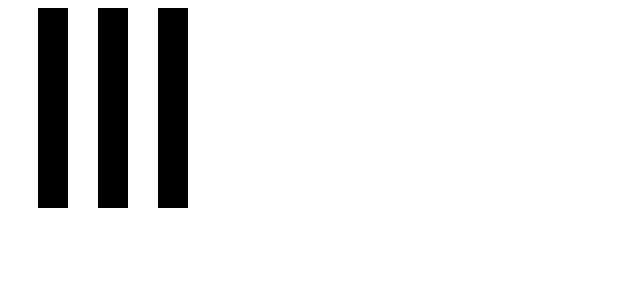
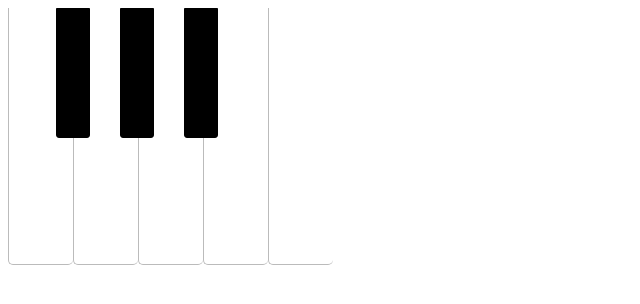
Before and after one commit to editaahn/simple-playground, a React (Vite) app: page /piano in a window 1280 px wide. Shown: the top 304 px of the page, without its empty margins (0-640 px from the left). Built offline with nearby package versions, Linux system fonts and the light colour scheme.

Commit message:
feat: work on piano style

```diff
--- a/src/libs/piano/Piano/Piano.tsx
+++ b/src/libs/piano/Piano/Piano.tsx
@@ -11,11 +11,14 @@
         {({ groups }) =>
           <>
             {groups.map(pianoKeys =>
-              <PianoKeyGroup pianoKeys={pianoKeys} checkPressed={checkPressed} />
+              <PianoKeyGroup pianoKeys={pianoKeys} checkPressed={checkPressed} key={pianoKeys.join()} />
             )}
           </>
         }
       </PianoKeySeperator>
     </Stack>
   );
-}, { displayName: 'Piano', memoize: false });
+}, {
+  displayName: 'Piano',
+  memoize: false
+});
--- a/src/libs/piano/Piano/usePiano.ts
+++ b/src/libs/piano/Piano/usePiano.ts
@@ -20,7 +20,10 @@
         setPressed(new Set());
       }
     });
-  }, []);
+  }, [note]);
 
-  return { checkPressed, note };
+  return {
+    checkPressed,
+    note
+  };
 };
--- a/src/libs/piano/PianoKey/BlackPianoKey.tsx
+++ b/src/libs/piano/PianoKey/BlackPianoKey.tsx
@@ -2,8 +2,18 @@
 
 type PianoKeyProps = {
   pressed: boolean;
+  left: number;
 };
 
-export const BlackPianoKey = ({ pressed }: PianoKeyProps) => (
-  <Box bgcolor={pressed ? "gray" : "black"} width={30} height={200} />
+export const BlackPianoKey = ({ pressed, left }: PianoKeyProps) => (
+  <Box bgcolor={pressed ? "gray" : "black"}
+    width="2em"
+    height="8em"
+    position="absolute"
+    border="1px solid #000"
+    borderRadius="0 0 3px 3px"
+    left={left + 'em'}
+    margin="0 0 0 -1em"
+    zIndex={2}
+  />
 );
--- a/src/libs/piano/PianoKey/WhitePianoKey.tsx
+++ b/src/libs/piano/PianoKey/WhitePianoKey.tsx
@@ -5,5 +5,14 @@
 };
 
 export const WhitePianoKey = ({ pressed }: PianoKeyProps) => (
-  <Box bgcolor={pressed ? "silver" : "white"} width={30} height={200} />
+  <Box
+    bgcolor={pressed ? "silver" : "white"}
+    width="4em"
+    height="16em"
+    position="relative"
+    borderLeft="1px solid #bbb"
+    borderBottom="1px solid #bbb"
+    borderRadius="0 0 5px 5px"
+    zIndex={1}
+  />
 );
--- a/src/libs/piano/PianoKeyGroup/PianoKeyGroup.tsx
+++ b/src/libs/piano/PianoKeyGroup/PianoKeyGroup.tsx
@@ -1,3 +1,4 @@
+import { Stack } from "@mui/material";
 import { BlackPianoKey } from "../PianoKey/BlackPianoKey";
 import { WhitePianoKey } from "../PianoKey/WhitePianoKey";
 
@@ -7,7 +8,7 @@
 };
 
 export const PianoKeyGroup = ({ pianoKeys, checkPressed }: PianoKeyGroup) =>
-  <>
+  <Stack direction="row" position="relative">
     {pianoKeys.map((pianoKey, i) =>
       i % 2 === 0 ?
         <WhitePianoKey
@@ -17,6 +18,7 @@
         : <BlackPianoKey
           pressed={checkPressed(pianoKey)}
           key={pianoKey}
+          left={(i + 1) * 2}
         />
     )}
-  </>;
+  </Stack>;
--- a/src/libs/piano/PianoKeySeperator/usePianoKeySeperator.ts
+++ b/src/libs/piano/PianoKeySeperator/usePianoKeySeperator.ts
@@ -2,20 +2,22 @@
 
 type UsePianoKeySeperatorProps = {
   note: string[];
-  children: (props: { groups: string[][] }) => ReactElement;
-}
+  children: (props: { groups: string[][]; }) => ReactElement;
+};
 
-const NUMBER_OF_KEYS_IN_EACH_GROUP = [7, 5];
+const SEPARATING_UNITS = [7, 5];
 
 export const usePianoKeySeperator = ({ note, children }: UsePianoKeySeperatorProps) => {
   const copy = [...note];
   const groups: string[][] = [];
 
-  for (let i = 0; copy.length !== 0; i++){
-    groups.push(copy.splice(0, NUMBER_OF_KEYS_IN_EACH_GROUP[i % 2 === 0 ? 0 : 1]));
+  for (let i = 0; copy.length !== 0; i++) {
+    const count = i % 2 === 0 ? 0 : 1;
+    groups.push(copy.splice(0, SEPARATING_UNITS[count]));
   }
 
-  console.log(groups)
-
-  return { groups, children };
-}
+  return {
+    groups,
+    children
+  };
+};
--- a/src/libs/piano/index.ts
+++ b/src/libs/piano/index.ts
@@ -1 +1 @@
-export { Piano } from './Piano/Piano'
+export { Piano } from './Piano';
```
